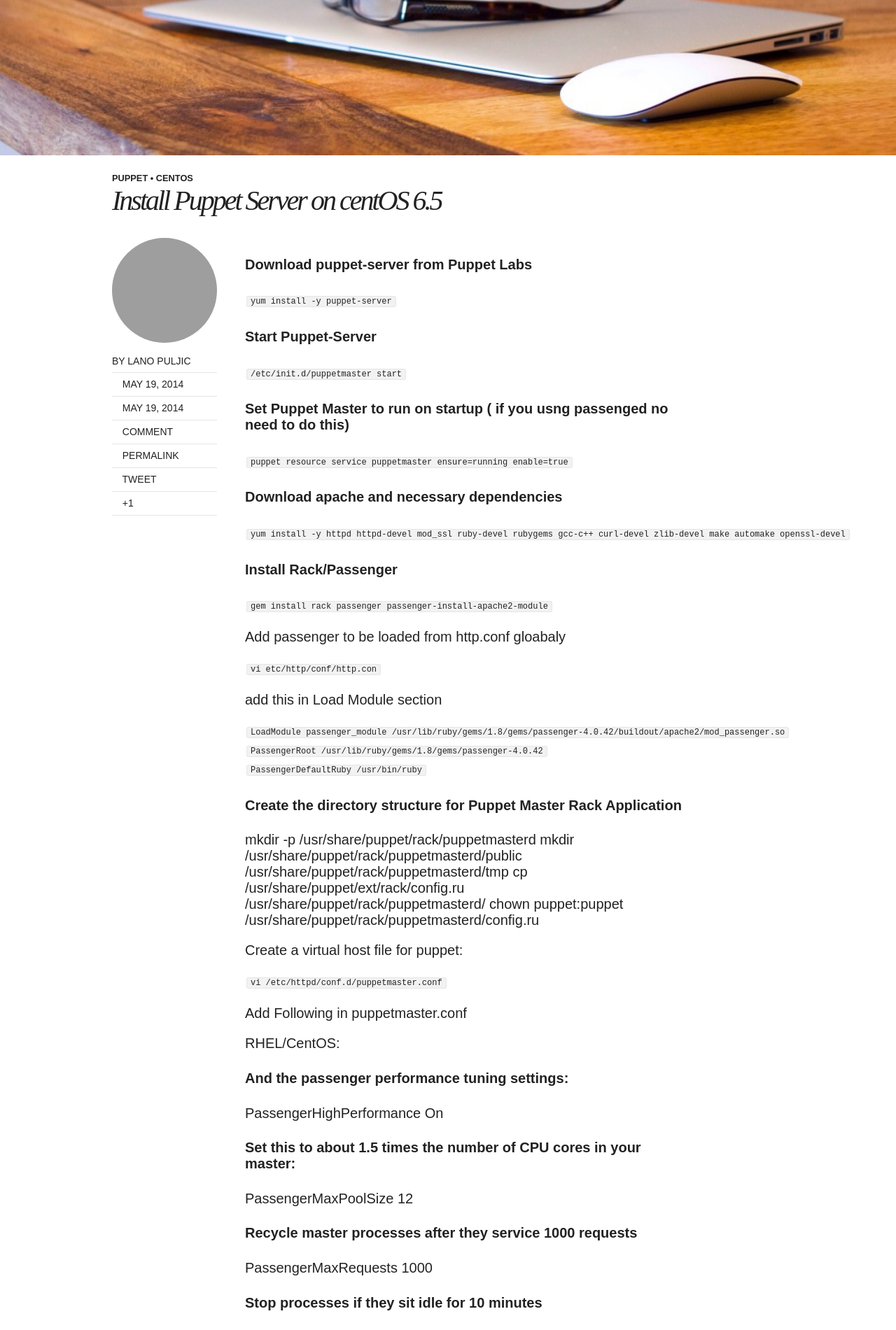
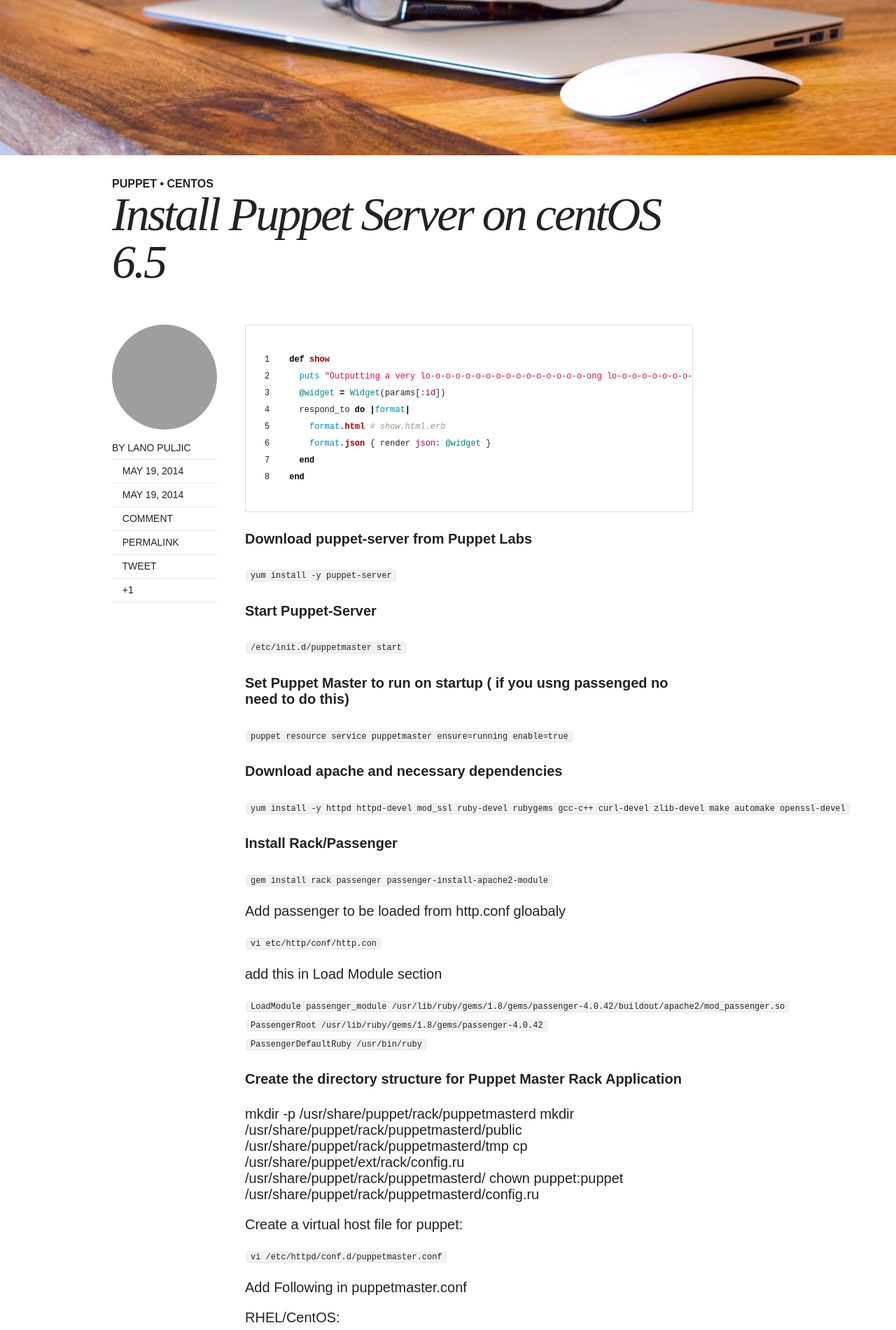
Before and after one commit to lanopuljic/myblog, a Jekyll site: the page built from _posts/2014-05-19-install-puppet-server.md, in a window 1280 px wide. Shown: the part 311-2212 px from the top of the page at 70% size. Built offline with Jekyll 4.4.1, drawn with Linux system fonts in a browser that asks for light colours; nearby versions of some CDN libraries; comment, search, counter and statistics services are not loaded.

Commit message:
minor changes

````diff
--- a/_posts/2014-05-19-install-puppet-server.md
+++ b/_posts/2014-05-19-install-puppet-server.md
@@ -11,6 +11,21 @@
 comments: true
 share: true
 ---
+
+
+{% highlight ruby linenos %}
+def show
+  puts "Outputting a very lo-o-o-o-o-o-o-o-o-o-o-o-o-o-o-o-ong lo-o-o-o-o-o-o-o-o-o-o-o-o-o-o-o-ong line"
+  @widget = Widget(params[:id])
+  respond_to do |format|
+    format.html # show.html.erb
+    format.json { render json: @widget }
+  end
+end
+{% endhighlight %}
+
+
+
 
 #### Download puppet-server from Puppet Labs
 ```yum install -y puppet-server```
````
Also changed, not shown: assets/css/main.min.css, assets/js/scripts.min.js, images/apple-touch-icon-114x114-precomposed.png, images/apple-touch-icon-144x144-precomposed.png, images/apple-touch-icon-72x72-precomposed.png, images/apple-touch-icon-precomposed.png, images/computer_mouse.jpg, images/site-logo.png, 2 other files.
